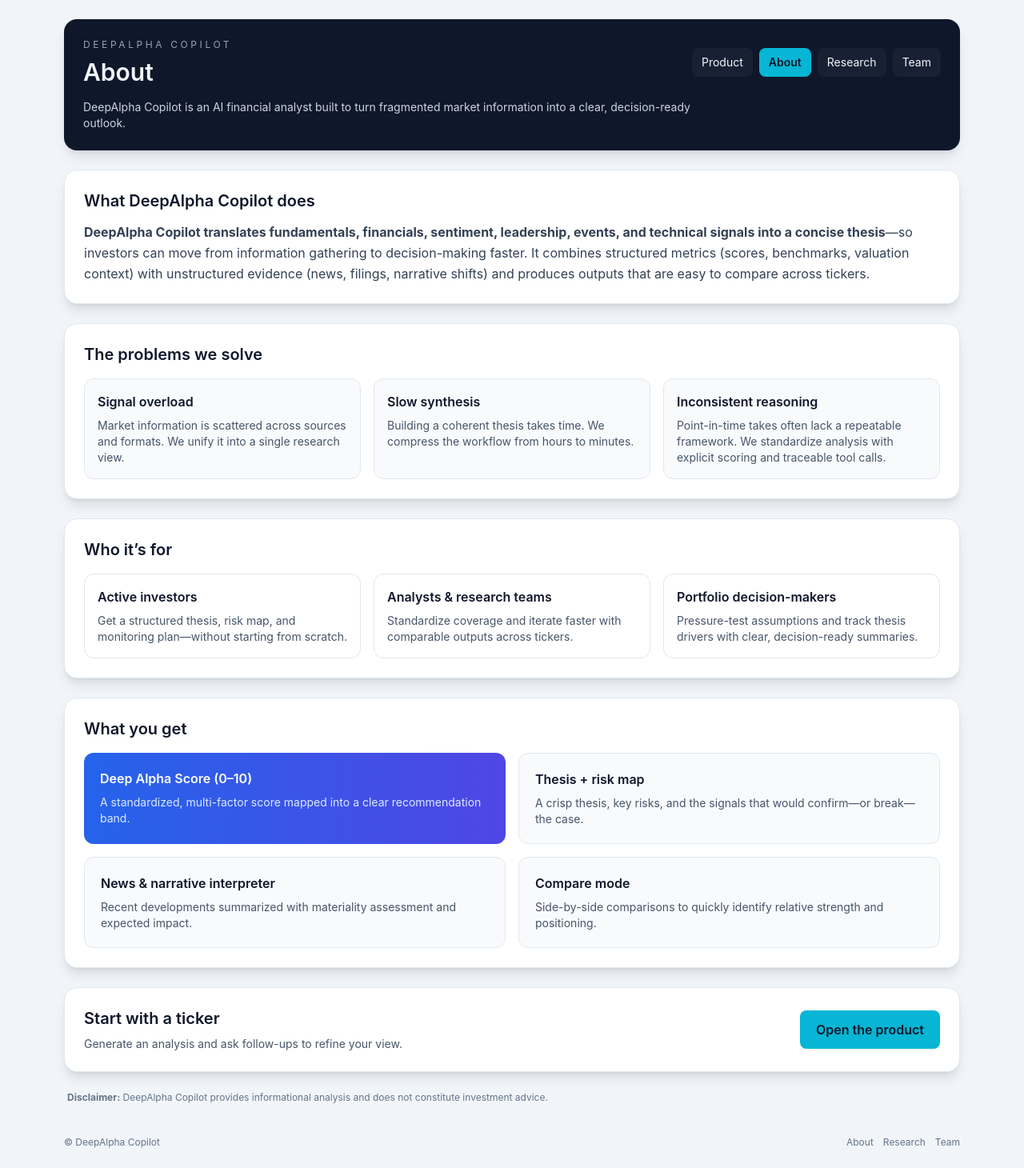
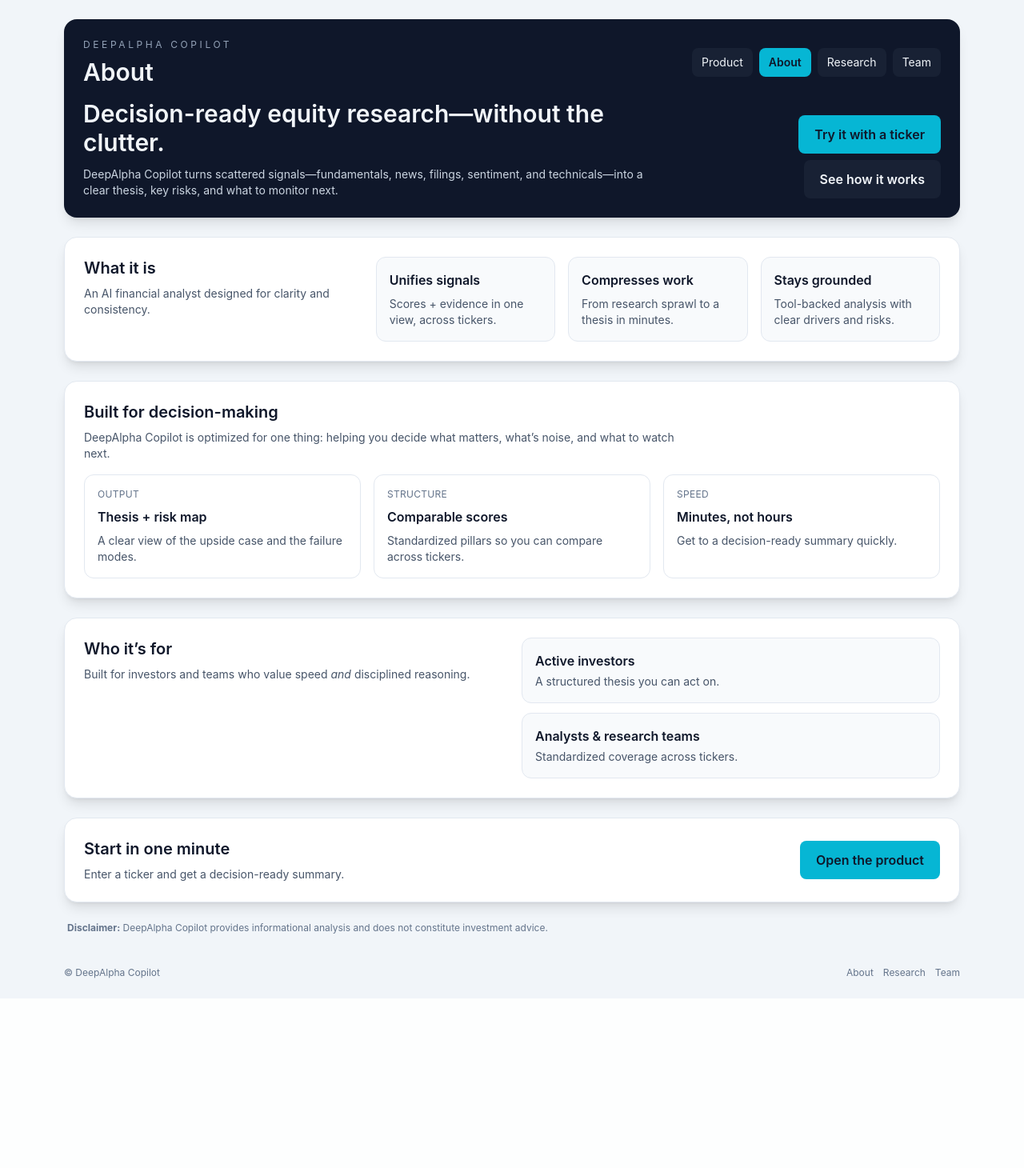
Before and after one commit to pusheeen/deep_alpha_copilot, a Flask app: template app/templates/about.html in a window 1280 px wide. Shown: the whole page at 80% size. After the commit the page ends 1223 px from the top, so only its background shows below. Run offline with Flask 3, Linux system fonts and the light colour scheme; the template is opened without the code that fills it, so the values that code supplies are empty; some libraries are stand-ins or nearby versions.

Commit message:
feat: tighten About page copy
Replace long-form sections with a short, compelling overview and clearer CTA.

```diff
--- a/app/templates/about.html
+++ b/app/templates/about.html
@@ -25,74 +25,93 @@
           <a href="/team" class="px-3 py-2 rounded-lg bg-slate-800/60 hover:bg-slate-800 transition">Team</a>
         </nav>
       </div>
-      <p class="mt-4 text-sm text-slate-300 max-w-3xl">
-        DeepAlpha Copilot is an AI financial analyst built to turn fragmented market information into a clear, decision-ready outlook.
+      <div class="mt-4 grid lg:grid-cols-3 gap-6 items-end">
+        <div class="lg:col-span-2">
+          <h2 class="text-2xl md:text-3xl font-semibold leading-tight">
+            Decision-ready equity research—without the clutter.
+          </h2>
+          <p class="mt-3 text-sm text-slate-300 max-w-3xl">
+            DeepAlpha Copilot turns scattered signals—fundamentals, news, filings, sentiment, and technicals—into a clear thesis, key risks, and what to monitor next.
           </p>
+        </div>
+        <div class="flex flex-col sm:flex-row lg:flex-col gap-2 lg:items-end">
+          <a href="/" class="inline-flex items-center justify-center bg-cyan-500 hover:bg-cyan-400 text-slate-900 font-semibold px-5 py-3 rounded-lg transition">
+            Try it with a ticker
+          </a>
+          <a href="/research" class="inline-flex items-center justify-center bg-slate-800/60 hover:bg-slate-800 text-slate-100 font-semibold px-5 py-3 rounded-lg transition">
+            See how it works
+          </a>
+        </div>
+      </div>
     </header>
 
     <main class="mt-6 space-y-6">
       <section class="bg-white rounded-2xl shadow-lg border border-slate-200 p-6">
-        <h2 class="text-xl font-semibold text-slate-900">What DeepAlpha Copilot does</h2>
-        <p class="mt-3 text-slate-700 leading-relaxed">
-          <strong>DeepAlpha Copilot translates fundamentals, financials, sentiment, leadership, events, and technical signals into a concise thesis</strong>—so investors can move from information gathering to decision-making faster.
-          It combines structured metrics (scores, benchmarks, valuation context) with unstructured evidence (news, filings, narrative shifts) and produces outputs that are easy to compare across tickers.
+        <div class="grid lg:grid-cols-3 gap-6">
+          <div class="lg:col-span-1">
+            <h2 class="text-xl font-semibold text-slate-900">What it is</h2>
+            <p class="mt-2 text-sm text-slate-600">
+              An AI financial analyst designed for clarity and consistency.
             </p>
-      </section>
-
-      <section class="bg-white rounded-2xl shadow-lg border border-slate-200 p-6">
-        <h2 class="text-xl font-semibold text-slate-900">The problems we solve</h2>
-        <div class="mt-4 grid md:grid-cols-3 gap-4">
+          </div>
+          <div class="lg:col-span-2 grid md:grid-cols-3 gap-4">
             <div class="bg-slate-50 border border-slate-200 rounded-xl p-4">
-            <h3 class="font-semibold text-slate-900">Signal overload</h3>
-            <p class="mt-2 text-sm text-slate-600">Market information is scattered across sources and formats. We unify it into a single research view.</p>
+              <h3 class="font-semibold text-slate-900">Unifies signals</h3>
+              <p class="mt-2 text-sm text-slate-600">Scores + evidence in one view, across tickers.</p>
             </div>
             <div class="bg-slate-50 border border-slate-200 rounded-xl p-4">
-            <h3 class="font-semibold text-slate-900">Slow synthesis</h3>
-            <p class="mt-2 text-sm text-slate-600">Building a coherent thesis takes time. We compress the workflow from hours to minutes.</p>
+              <h3 class="font-semibold text-slate-900">Compresses work</h3>
+              <p class="mt-2 text-sm text-slate-600">From research sprawl to a thesis in minutes.</p>
             </div>
             <div class="bg-slate-50 border border-slate-200 rounded-xl p-4">
-            <h3 class="font-semibold text-slate-900">Inconsistent reasoning</h3>
-            <p class="mt-2 text-sm text-slate-600">Point-in-time takes often lack a repeatable framework. We standardize analysis with explicit scoring and traceable tool calls.</p>
+              <h3 class="font-semibold text-slate-900">Stays grounded</h3>
+              <p class="mt-2 text-sm text-slate-600">Tool-backed analysis with clear drivers and risks.</p>
+            </div>
           </div>
         </div>
       </section>
 
       <section class="bg-white rounded-2xl shadow-lg border border-slate-200 p-6">
-        <h2 class="text-xl font-semibold text-slate-900">Who it’s for</h2>
+        <h2 class="text-xl font-semibold text-slate-900">Built for decision-making</h2>
+        <p class="mt-2 text-sm text-slate-600 max-w-3xl">
+          DeepAlpha Copilot is optimized for one thing: helping you decide what matters, what’s noise, and what to watch next.
+        </p>
         <div class="mt-4 grid md:grid-cols-3 gap-4">
           <div class="rounded-xl border border-slate-200 p-4">
-            <h3 class="font-semibold text-slate-900">Active investors</h3>
-            <p class="mt-2 text-sm text-slate-600">Get a structured thesis, risk map, and monitoring plan—without starting from scratch.</p>
+            <div class="text-xs uppercase tracking-wide text-slate-500">Output</div>
+            <div class="mt-2 font-semibold text-slate-900">Thesis + risk map</div>
+            <p class="mt-2 text-sm text-slate-600">A clear view of the upside case and the failure modes.</p>
           </div>
           <div class="rounded-xl border border-slate-200 p-4">
-            <h3 class="font-semibold text-slate-900">Analysts & research teams</h3>
-            <p class="mt-2 text-sm text-slate-600">Standardize coverage and iterate faster with comparable outputs across tickers.</p>
+            <div class="text-xs uppercase tracking-wide text-slate-500">Structure</div>
+            <div class="mt-2 font-semibold text-slate-900">Comparable scores</div>
+            <p class="mt-2 text-sm text-slate-600">Standardized pillars so you can compare across tickers.</p>
           </div>
           <div class="rounded-xl border border-slate-200 p-4">
-            <h3 class="font-semibold text-slate-900">Portfolio decision-makers</h3>
-            <p class="mt-2 text-sm text-slate-600">Pressure-test assumptions and track thesis drivers with clear, decision-ready summaries.</p>
+            <div class="text-xs uppercase tracking-wide text-slate-500">Speed</div>
+            <div class="mt-2 font-semibold text-slate-900">Minutes, not hours</div>
+            <p class="mt-2 text-sm text-slate-600">Get to a decision-ready summary quickly.</p>
           </div>
         </div>
       </section>
 
       <section class="bg-white rounded-2xl shadow-lg border border-slate-200 p-6">
-        <h2 class="text-xl font-semibold text-slate-900">What you get</h2>
-        <div class="mt-4 grid md:grid-cols-2 gap-4">
-          <div class="bg-gradient-to-r from-blue-600 to-indigo-600 text-white rounded-xl p-5">
-            <h3 class="font-semibold">Deep Alpha Score (0–10)</h3>
-            <p class="mt-2 text-sm text-blue-100">A standardized, multi-factor score mapped into a clear recommendation band.</p>
+        <div class="grid md:grid-cols-2 gap-6 items-start">
+          <div>
+            <h2 class="text-xl font-semibold text-slate-900">Who it’s for</h2>
+            <p class="mt-2 text-sm text-slate-600">
+              Built for investors and teams who value speed <em>and</em> disciplined reasoning.
+            </p>
           </div>
-          <div class="bg-slate-50 border border-slate-200 rounded-xl p-5">
-            <h3 class="font-semibold text-slate-900">Thesis + risk map</h3>
-            <p class="mt-2 text-sm text-slate-600">A crisp thesis, key risks, and the signals that would confirm—or break—the case.</p>
+          <div class="grid gap-3">
+            <div class="bg-slate-50 border border-slate-200 rounded-xl p-4">
+              <div class="font-semibold text-slate-900">Active investors</div>
+              <div class="mt-1 text-sm text-slate-600">A structured thesis you can act on.</div>
             </div>
-          <div class="bg-slate-50 border border-slate-200 rounded-xl p-5">
-            <h3 class="font-semibold text-slate-900">News & narrative interpreter</h3>
-            <p class="mt-2 text-sm text-slate-600">Recent developments summarized with materiality assessment and expected impact.</p>
+            <div class="bg-slate-50 border border-slate-200 rounded-xl p-4">
+              <div class="font-semibold text-slate-900">Analysts & research teams</div>
+              <div class="mt-1 text-sm text-slate-600">Standardized coverage across tickers.</div>
             </div>
-          <div class="bg-slate-50 border border-slate-200 rounded-xl p-5">
-            <h3 class="font-semibold text-slate-900">Compare mode</h3>
-            <p class="mt-2 text-sm text-slate-600">Side-by-side comparisons to quickly identify relative strength and positioning.</p>
           </div>
         </div>
       </section>
@@ -100,8 +119,8 @@
       <section class="bg-white rounded-2xl shadow-lg border border-slate-200 p-6">
         <div class="flex flex-col md:flex-row md:items-center md:justify-between gap-4">
           <div>
-            <h2 class="text-xl font-semibold text-slate-900">Start with a ticker</h2>
-            <p class="mt-2 text-sm text-slate-600">Generate an analysis and ask follow-ups to refine your view.</p>
+            <h2 class="text-xl font-semibold text-slate-900">Start in one minute</h2>
+            <p class="mt-2 text-sm text-slate-600">Enter a ticker and get a decision-ready summary.</p>
           </div>
           <a href="/" class="inline-flex items-center justify-center bg-cyan-500 hover:bg-cyan-400 text-slate-900 font-semibold px-5 py-3 rounded-lg transition">
             Open the product
```
Lines whose indentation alone changed are shown as unchanged.
